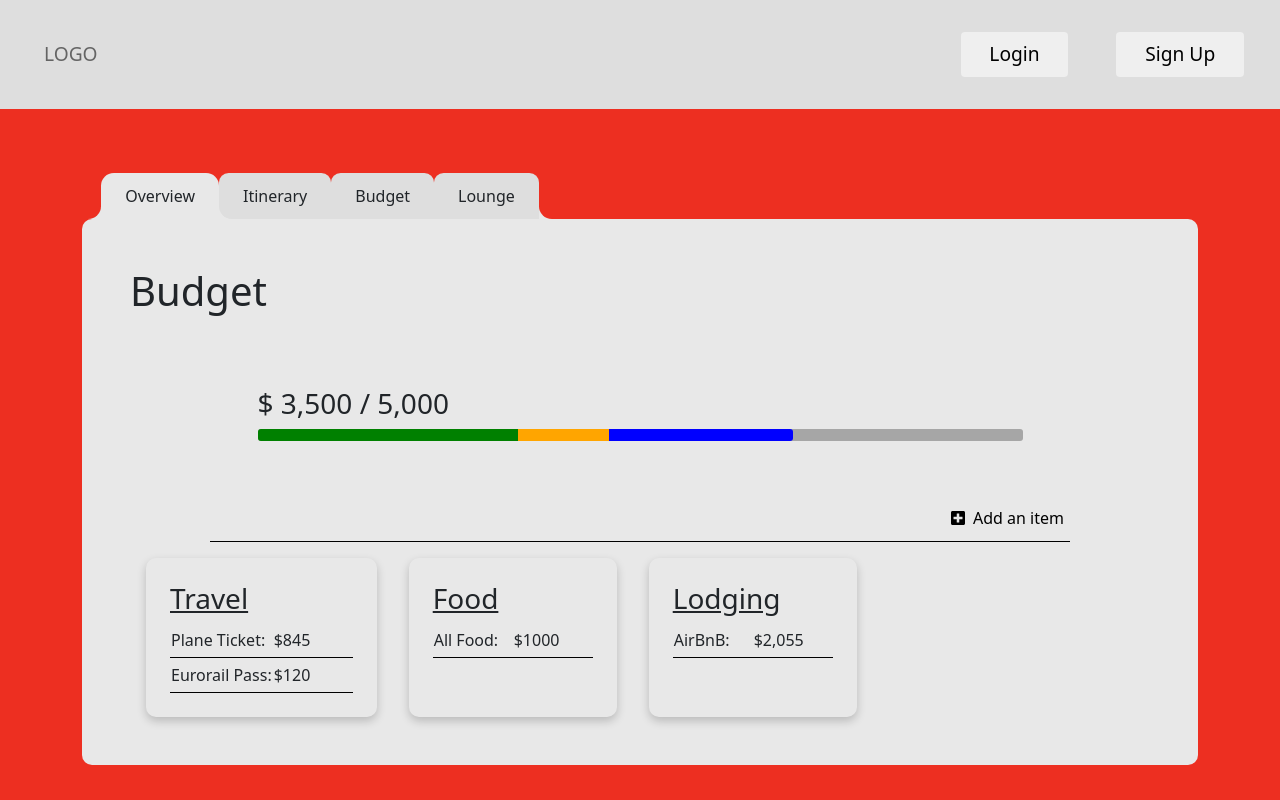
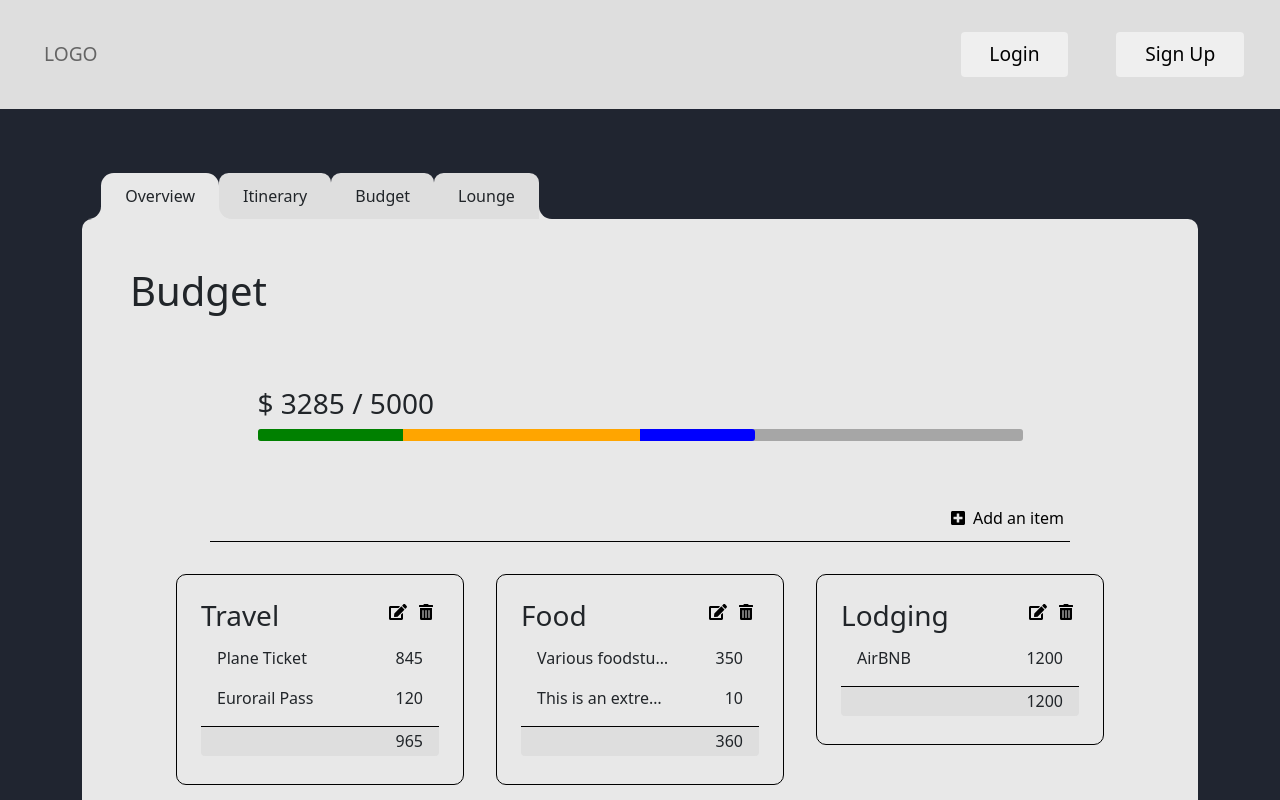
Before and after one commit to TheHebi/travel-planner, a React (Create React App) app: page /trips in a window 1280 px wide. Both pictures are taken after a click on the button "Budget". Shown: the top 800 px of the page. Built offline with nearby package versions, Linux system fonts and the light colour scheme.

Commit message:
styling updates to budget and lounge tabs

```diff
--- a/src/components/Budget/Budget.css
+++ b/src/components/Budget/Budget.css
@@ -7,29 +7,6 @@
   padding-bottom: 4em;
 }
 
-.budgetcard {
-  border-radius: 10px;
-  box-shadow: 0 4px 10px rgba(0, 0, 0, 0.2);
-  margin-left: 1em;
-  margin-right: 1em;
-  margin-top: 1em;
-  padding: 1.5em;
-  min-width: fit-content;
-  max-width: 40%;
-  display: flex;
-  flex-direction: column;
+.overbudget {
+  border: 1px solid red;
 }
-
-.budgetcard h3 {
-  text-decoration: underline;
-}
-
-.budgettable td {
-  border-bottom: 1px solid black;
-  line-height: 2em;
-  white-space: nowrap;
-  overflow: hidden;
-  text-overflow: ellipsis;
-  min-width: 5em;
-  max-width: 10em;
-}
--- a/src/components/Budget/Budget.js
+++ b/src/components/Budget/Budget.js
@@ -7,13 +7,23 @@ import { faPlusSquare } from '@fortawesome/free-solid-svg-icons';
 // LOCAL IMPORTS
 import './Budget.css';
 import Budgetbar from '../Budgetbar/Budgetbar.js';
+import Budgetcard from '../Budgetcard/Budgetcard.js';
 
-export default function Budget() {
+export default function Budget({budget}) {
+    let budgetTotal = 0;
+    for (let i=0; i<budget.budgetCategories.length; i++) {
+        for (let j=0; j<budget.budgetCategories[i].items.length; j++) {
+            budgetTotal += budget.budgetCategories[i].items[j].price
+        };
+    };
+
+    const budgetBarWrapperClasses = (budgetTotal>budget.budget) ? 'budgetbar-wrapper overbudget' : 'budgetbar-wrapper'
+
     return (
         <div style={{display: 'flex', flexDirection: 'column'}}>
-            <div className="budgetbar-wrapper">
-                <h3>$ 3,500 / 5,000</h3>
-                <Budgetbar />
+            <div className={budgetBarWrapperClasses}>
+                <h3>$ {budgetTotal} / {budget.budget}</h3>
+                <Budgetbar budget={budget}/>
             </div>
             <div style={{display: 'flex', justifyContent: 'flex-end', marginLeft: '5em', marginRight: '5em', borderBottom: '1px solid black'}}>
                 <button style={{display: 'flex', alignItems: 'center', border: 'none', background: 'none', marginBottom: '10px'}}>
@@ -21,44 +31,8 @@ export default function Budget() {
                     Add an item
                 </button>
             </div>
-            <div style={{display: 'flex', flexWrap: 'wrap'}}>
-                <div className="budgetcard">
-                    <h3>Travel</h3>
-                    <table className="budgettable">
-                        <tbody>
-                            <tr>
-                                <td>Plane Ticket:</td>
-                                <td>$845</td>
-                            </tr>
-                            <tr>
-                                <td>Eurorail Pass:</td>
-                                <td>$120</td>
-                            </tr>
-                        </tbody>
-                    </table>
-                </div>
-                <div className="budgetcard">
-                    <h3>Food</h3>
-                    <table className="budgettable">
-                        <tbody>
-                            <tr>
-                                <td>All Food:</td>
-                                <td>$1000</td>
-                            </tr>
-                        </tbody>
-                    </table>
-                </div>
-                <div className="budgetcard">
-                    <h3>Lodging</h3>
-                    <table className="budgettable">
-                        <tbody>
-                            <tr>
-                                <td>AirBnB:</td>
-                                <td>$2,055</td>
-                            </tr>
-                        </tbody>
-                    </table>
-                </div>
+            <div style={{display: 'flex', flexWrap: 'wrap', justifyContent: 'center'}}>
+                {budget.budgetCategories.map((budgetDetails, i) => <Budgetcard key={i} budgetDetails={budgetDetails}/>)}
             </div>
         </div>
     )
--- a/src/components/Budgetbar/Budgetbar.css
+++ b/src/components/Budgetbar/Budgetbar.css
@@ -5,12 +5,13 @@
   background: #a6a6a6;
 
   display: flex;
+  transition: width 500ms ease;
 }
 
 .budgetbar-item {
   height: 100%;
   transform: scale(1);
-  transition: transform 50ms;
+  transition: transform 50ms, width 500ms ease;
 }
 
 .budgetbar-item:hover {
--- a/src/components/Budgetbar/Budgetbar.js
+++ b/src/components/Budgetbar/Budgetbar.js
@@ -3,12 +3,24 @@ import React from 'react';
 // LOCAL IMPORTS
 import './Budgetbar.css';
 
-export default function Budgetbar() {
+export default function Budgetbar({ budget }) {
     return (
         <div className="budgetbar">
-            <div className="budgetbar-item" style={{background: 'green', width: '34%', borderRadius: '3px 0 0 3px'}} />
-            <div className="budgetbar-item" style={{background: 'orange', width: '12%'}} />
-            <div className="budgetbar-item" style={{background: 'blue', width: '24%', borderRadius: '0 3px 3px 0'}} />
+            {budget.budgetCategories.map((budgetCategory, index) => {
+                let categoryTotal = 0;
+                for (let i=0; i<budgetCategory.items.length; i++) {
+                    categoryTotal += budgetCategory.items[i].price
+                };
+                const percentage = Math.floor(categoryTotal/budget.budget*100) + '%';
+
+                if (index === 0) {
+                    return <div className="budgetbar-item" style={{background: 'green', width: percentage, borderRadius: '3px 0 0 3px'}} key={index}/>
+                } else if (index === budget.budgetCategories.length-1) {
+                    return <div className="budgetbar-item" style={{background: 'blue', width: percentage, borderRadius: '0 3px 3px 0'}} key={index} />
+                } else {
+                    return <div className="budgetbar-item" style={{background: 'orange', width: percentage}} key={index} />
+                }
+            })}
         </div>
     )
 }
--- /dev/null
+++ b/src/components/Budgetcard/Budgetcard.css
@@ -0,0 +1,61 @@
+.budgetcard {
+  border-radius: 10px;
+  border: 1px solid black;
+  margin-left: 1em;
+  margin-right: 1em;
+  margin-top: 2em;
+  padding: 1.5em;
+  padding-bottom: 0.75em;
+  width: 18em;
+  display: flex;
+  flex-direction: column;
+}
+
+.budgetcard h3 {
+  margin-bottom: 0.5em;
+}
+
+.header-wrapper {
+  display: flex;
+  justify-content: space-between;
+}
+
+.budgettable {
+  width: 100%;
+}
+
+.budgettable-item {
+  display: flex;
+  align-items: center;
+  justify-content: space-between;
+  padding-left: 1em;
+  padding-right: 1em;
+}
+
+.budgettable-item p:first-child {
+  width: 66%;
+  white-space: nowrap;
+  overflow: hidden;
+  text-overflow: ellipsis;
+}
+
+.budgettable-item-total {
+  width: 100%;
+  text-align: end;
+  background: #dedede;
+  padding-left: 1em;
+  padding-right: 1em;
+  line-height: 1.8em;
+  border-top: 1px solid black;
+  border-radius: 0 0 4px 4px;
+}
+
+/* .budgettable td {
+  border-bottom: 1px solid black;
+  line-height: 2em;
+  white-space: nowrap;
+  overflow: hidden;
+  text-overflow: ellipsis;
+  min-width: 5em;
+  max-width: 10em;
+} */
--- /dev/null
+++ b/src/components/Budgetcard/Budgetcard.js
@@ -0,0 +1,47 @@
+import React from 'react';
+
+// FONT AWESOME IMPORTS
+import { FontAwesomeIcon } from '@fortawesome/react-fontawesome';
+import { faEdit } from '@fortawesome/free-solid-svg-icons';
+import { faTrashAlt } from '@fortawesome/free-solid-svg-icons';
+
+// LOCAL IMPORTS
+import './Budgetcard.css';
+
+export default function Budgetcard({ budgetDetails }) {
+    let budgetItemSum = 0;
+    for (let i=0; i<budgetDetails.items.length; i++) {
+        budgetItemSum += budgetDetails.items[i].price;
+    }
+
+    return (
+        <div>
+            <div className="budgetcard">
+                <div className="header-wrapper">
+                    <h3>{budgetDetails.title}</h3>
+                    <div style={{display: 'flex', alignSelf: 'flex-start'}}>
+                        <button style={{border: 'none', background: 'none'}}>
+                            <FontAwesomeIcon icon={faEdit} size='1x' />
+                        </button>
+                        <button style={{border: 'none', background: 'none'}}>
+                            <FontAwesomeIcon icon={faTrashAlt} size='1x' />
+                        </button>
+                    </div>
+                </div>
+                <div className="budggettable">
+                {budgetDetails.items.map((budgetItem, i) => {
+                    return (
+                        <div key={i} className="budgettable-item">
+                            <p>{budgetItem.name}</p>
+                            <p>{budgetItem.price}</p>
+                        </div>
+                    )
+                })}
+                    <div className="budgettable-item-total">
+                        <p>{budgetItemSum}</p>
+                    </div>
+                </div>
+            </div>
+        </div>
+    );
+}
--- a/src/components/Lounge/Lounge.css
+++ b/src/components/Lounge/Lounge.css
@@ -33,9 +33,40 @@
   display: flex;
   flex-direction: column;
 
-  padding-top: 1em;
-  padding-bottom: 1em;
+  padding: 1em;
   margin-left: 0.25rem;
   border: 1px solid black;
   border-radius: 0.25rem;
 }
+
+.message-board h3 {
+  line-height: 1.5em;
+}
+
+.messages {
+  border: 1px solid black;
+  border-radius: 0.25rem;
+  padding: 1em;
+  margin-bottom: 1em;
+}
+
+.message-input {
+  justify-self: flex-end;
+  border: 1px solid black;
+  border-radius: 0.25rem;
+  padding: 1em;
+
+  display: flex;
+  flex-direction: column;
+}
+
+.add-post-btn {
+  background: orange;
+  border: none;
+  border-radius: 0.25rem;
+  min-width: fit-content;
+  max-width: 25%;
+  padding-left: 1.5em;
+  padding-right: 1.5em;
+  margin-left: 1em;
+}
--- a/src/components/Tripcard/Tripcard.css
+++ b/src/components/Tripcard/Tripcard.css
@@ -1,5 +1,5 @@
 .trips-main {
-  background: #ed2f21;
+  background: #202530;
   padding-top: 4rem;
   padding-bottom: 4rem;
 }
@@ -8,7 +8,7 @@
   display: flex;
   align-items: flex-end;
   width: fit-content;
-  background-image: linear-gradient(0deg, #e8e8e8 0 50%, #ed2f21 50% 100%);
+  background-image: linear-gradient(0deg, #e8e8e8 0 50%, #202530 50% 100%);
 }
 
 .trip-nav-first-filler {
@@ -16,7 +16,7 @@
   height: 2.4em;
   width: 1.2em;
   border-bottom-right-radius: 0.8rem;
-  background: #ed2f21;
+  background: #202530;
 }
 
 .trip-nav-last-filler {
@@ -24,7 +24,7 @@
   height: 2.4em;
   width: 0.8em;
   border-bottom-left-radius: 0.8rem;
-  background: #ed2f21;
+  background: #202530;
 }
 
 .trip-nav-item {
--- a/src/components/Tripcard/Tripcard.js
+++ b/src/components/Tripcard/Tripcard.js
@@ -18,6 +18,57 @@ export default function Tripcard() {
         } else {
             setActiveTab(e.target.id);
         };
+    }
+
+    // temporary data
+    const budget = {
+        budget: 5000,
+        budgetCategories: [
+            {
+                title: 'Travel',
+                items: [
+                    {
+                        name: 'Plane Ticket',
+                        price: 845,
+                    },
+                    {
+                        name: 'Eurorail Pass',
+                        price: 120,
+                    }
+                ]
+            },
+            {
+                title: 'Food',
+                items: [
+                    {
+                        name: 'Various foodstuffs',
+                        price: 350
+                    },
+                    {
+                        name: 'This is an extremely long name for testing purposes',
+                        price: 10
+                    }
+                ]
+            },
+            {
+                title: 'Lodging',
+                items: [
+                    {
+                        name: 'AirBNB',
+                        price: 1200
+                    }
+                ]
+            },
+            {
+                title: 'An Extremely Long Title',
+                items: [
+                    {
+                        name: 'Example',
+                        price: 760
+                    }
+                ]
+            }
+        ]
     }
 
     return (
@@ -45,7 +96,7 @@ export default function Tripcard() {
                     {activeTab === 'Budget' &&
                         <div>
                             <h1>Budget</h1>
-                            <Budget />
+                            <Budget budget={budget} />
                         </div>
                     }
                     {activeTab === 'Lounge' &&
```
Also changed, not shown: src/components/Lounge/Lounge.js (+24 -4 lines).
